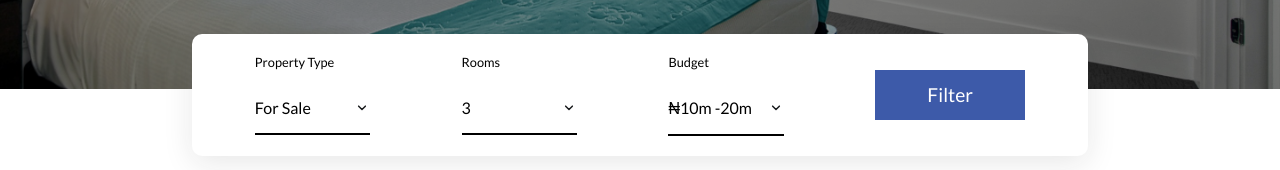
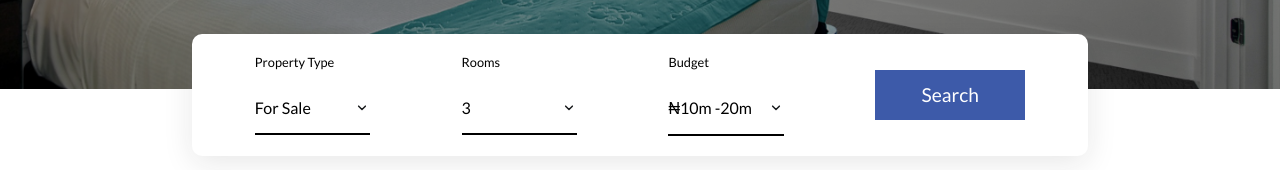
Before and after one commit to Oladimeji-Dev/betastay, a React (Vite) app: page / in a window 1280 px wide. Shown: the part 587-757 px from the top of the page. Built offline with nearby package versions, Linux system fonts and the light colour scheme.

Commit message:
chore:change the filter to search text

```diff
--- a/src/component/FilterProperty.jsx
+++ b/src/component/FilterProperty.jsx
@@ -28,7 +28,7 @@ const FilterProperty = () => {
             </div>
 
             <button className='btn btn-filter'>
-                Filter
+                Search
             </button>
         </div>
     </section>
```
